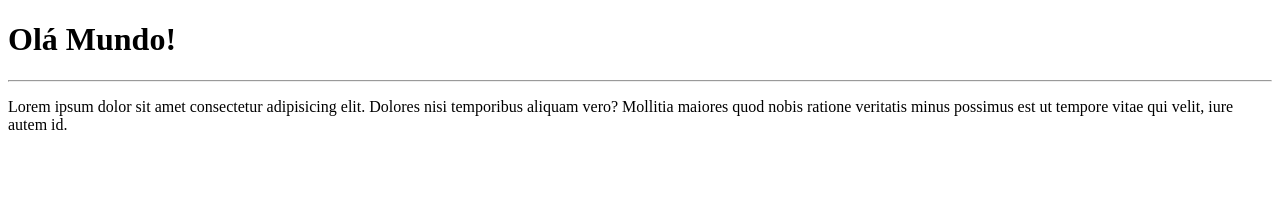
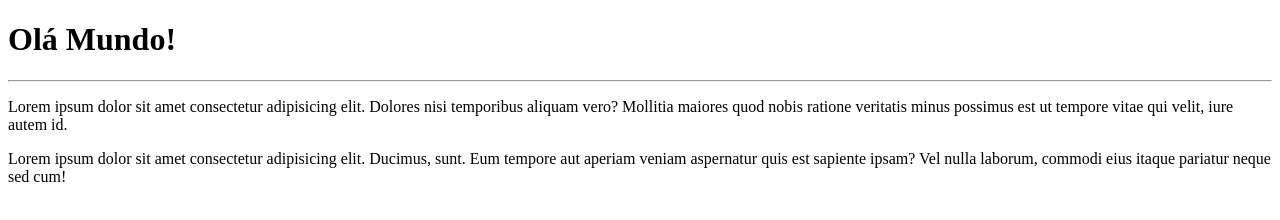
Before and after one commit to WagnerMSOliveira/Ola-Mundo, a plain HTML site: page Site exemplo/index.html in a window 1280 px wide. Drawn offline with Linux system fonts and the light colour scheme.

Commit message:
adicionei um parágrafo

```diff
--- a/Site exemplo/index.html
+++ b/Site exemplo/index.html
@@ -9,5 +9,6 @@
     <h1>Olá Mundo!</h1>
     <hr>
     <p>Lorem ipsum dolor sit amet consectetur adipisicing elit. Dolores nisi temporibus aliquam vero? Mollitia maiores quod nobis ratione veritatis minus possimus est ut tempore vitae qui velit, iure autem id.</p>
+    <p>Lorem ipsum dolor sit amet consectetur adipisicing elit. Ducimus, sunt. Eum tempore aut aperiam veniam aspernatur quis est sapiente ipsam? Vel nulla laborum, commodi eius itaque pariatur neque sed cum!</p>
 </body>
 </html>
```
